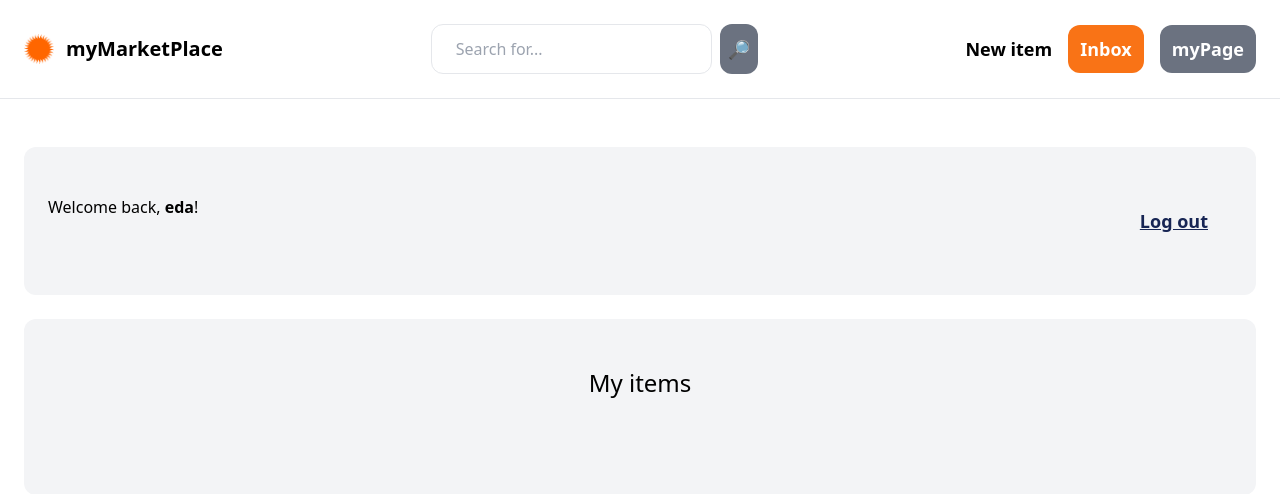
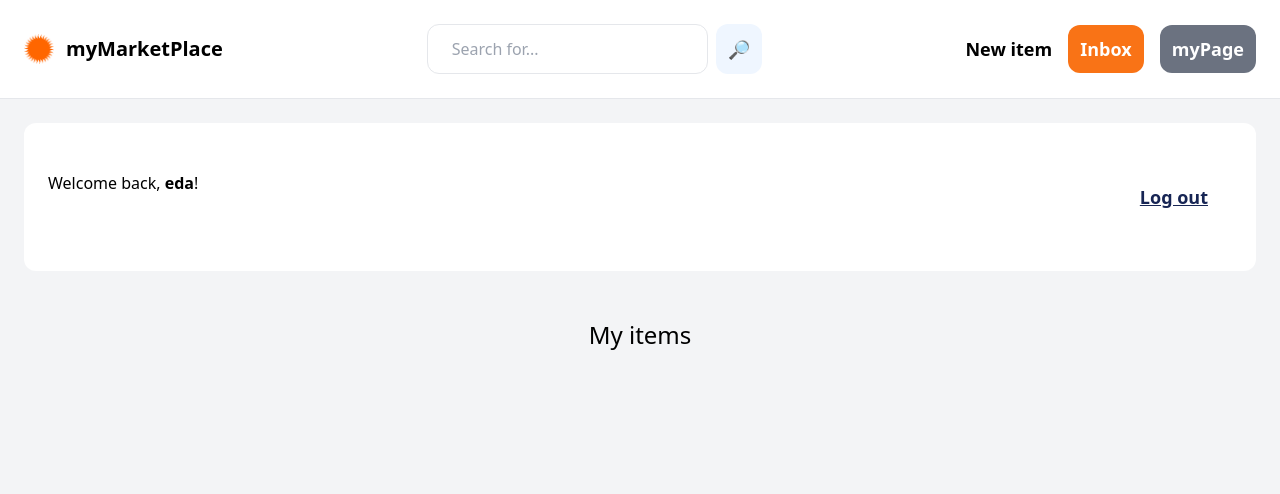
Before and after one commit to edagumusay/myMarketPlace, a Django app: page /dashboard/ in a window 1280 px wide. Shown: the top 494 px of the page. Run offline with Django 4.2, Linux system fonts and the light colour scheme; a user stored in the database is signed in; data comes from the database, SQL or seed files in the repository; both versions use the stored data as it was after the commit; some libraries are stand-ins or nearby versions.

Commit message:
changed styling

```diff
--- a/conversation/forms.py
+++ b/conversation/forms.py
@@ -8,6 +8,6 @@ class ConversationMessageForm(forms.ModelForm):
         fields = ('content',)
         widgets = {
             'content': forms.Textarea(attrs={
-                'class': 'w-full py-4 px-6 rounded-xl border'
+                'class': 'w-full py-4 px-6 rounded-xl border max-h-20'
             })
         }
--- a/conversation/templates/conversation/inbox.html
+++ b/conversation/templates/conversation/inbox.html
@@ -8,7 +8,7 @@
 <div class="space-y-6">
     {% for conversation in conversations %}
         <a href="{% url 'conversation:detail' conversation.id %}">
-            <div class="p-6 flex bg-gray-100 rounded-xl mb-4">
+            <div class="p-6 flex bg-white rounded-xl mb-4">
                 <div class="pr-6">
                     <img src="{{ conversation.item.image.url }}" class="w-20 rounded-xl">
                 </div>
@@ -16,7 +16,7 @@
                 <div>
                     {% for member in conversation.members.all %}
                         {% if member != request.user %}
-                            <p class="mb-4"><strong>{{ member.username }}</strong> | {{ conversation.modified_at }}</p>
+                            <p class="mb-4"><strong>{{ member.username }}</strong> | {{ conversation.modified_at|date:"F d - H:i" }}</p>
                             <p>{{ conversation.item.name }}</p>
                         {% endif %}
                     {% endfor %}
--- a/core/templates/core/base.html
+++ b/core/templates/core/base.html
@@ -11,8 +11,8 @@
         <link rel="shortcut icon" type="image/png" href="{% static 'favicon.ico' %}">
     </head>
 
-    <body>
-        <nav class="py-6 px-6 flex justify-between items-center border-b border-gray-200">
+    <body class="bg-gray-100">
+        <nav class="py-6 px-6 flex justify-between items-center border-b border-gray-200 bg-white">
             <div class="flex justify-between items-center space-x-3">
                 <img src="{% static 'icon.png' %}" width="30" height="30"/>
                 <a href="/" class="text-xl font-semibold">myMarketPlace</a>
@@ -21,7 +21,7 @@
             <form class="flex" method="get" action="{% url 'item:items' %}">
                 <input name="query" class="w-full py-3 px-6 border rounded-xl mr-2" type="text" value="{{ query }}" placeholder="Search for...">
 
-                <button class="px-2 py-1 text-lg font-semibold bg-gray-500 text-white rounded-xl hover:bg-gray-700">🔎</button>
+                <button class="px-3 py-2 text-lg font-semibold bg-blue-50 text-white rounded-xl hover:bg-blue-100">🔎</button>
             </form>
 
             <div class="space-x-3">
--- a/dashboard/templates/dashboard/index.html
+++ b/dashboard/templates/dashboard/index.html
@@ -3,14 +3,14 @@
 {% block title %}myPage{% endblock %}
 
 {% block content %}
-    <div class="mt-6 px-6 py-12 flex bg-gray-100 rounded-xl justify-between center-items">
+    <div class="px-6 py-12 flex bg-white rounded-xl justify-between center-items">
         <div>
             <p>Welcome back, <strong>{{ request.user }}</strong>!</p>
         </div>
         <a href="{% url 'core:logout' %}" class="px-6 py-3 text-lg font-semibold underline text-blue-950 rounded-xl">Log out</a>
     </div>
-    <div class="mt-6 px-6 py-12 bg-gray-100 rounded-xl">
-        <h2 class="mb-12 text-2xl text-center">My items</h2>
+    <div class="mt-12">
+        <h2 class="mb-6 text-2xl text-center">My items</h2>
 
         <div class="grid grid-cols-3 gap-3">
             {% for item in items %}
```
Also changed, not shown: conversation/templates/conversation/detail.html (+7 -4 lines), conversation/templates/conversation/new.html (+6 -4 lines), db.sqlite3.
